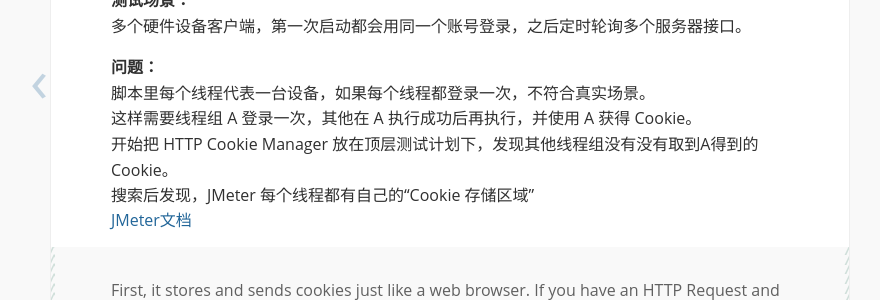
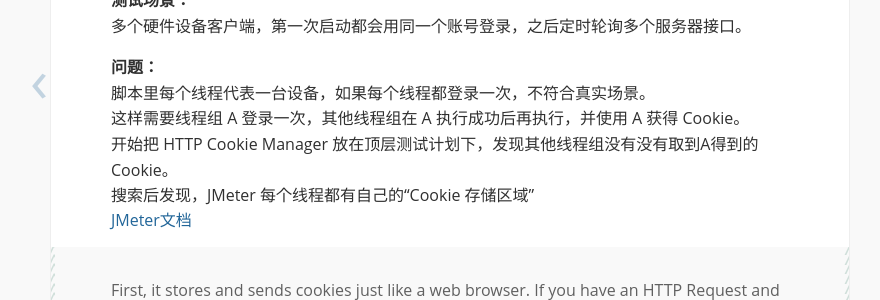
Before and after one commit to sanlengjingvv/sanlengjingvv.github.io, a Jekyll site: the page built from _posts/2016-12-07-JMeter多个线程组使用同一个Cookie.md, in a window 1280 px wide. Shown: the part 413-713 px from the top of the page, without its empty margins (190-1070 px from the left). Built offline with Jekyll 4.4.1, drawn with Linux system fonts in a browser that asks for light colours; Markdown is read by kramdown in place of the engine named in the settings.

Commit message:
edit post content

```diff
--- a/_posts/2016-12-07-JMeter多个线程组使用同一个Cookie.md
+++ b/_posts/2016-12-07-JMeter多个线程组使用同一个Cookie.md
@@ -10,7 +10,7 @@ disqus: y
 
 **问题：**
 脚本里每个线程代表一台设备，如果每个线程都登录一次，不符合真实场景。
-这样需要线程组 A 登录一次，其他在 A 执行成功后再执行，并使用 A 获得 Cookie。
+这样需要线程组 A 登录一次，其他线程组在 A 执行成功后再执行，并使用 A 获得 Cookie。
 开始把 HTTP Cookie Manager 放在顶层测试计划下，发现其他线程组没有没有取到A得到的 Cookie。
 搜索后发现，JMeter 每个线程都有自己的“Cookie 存储区域”
 [JMeter文档](http://jmeter.apache.org/usermanual/component_reference.html)
```
